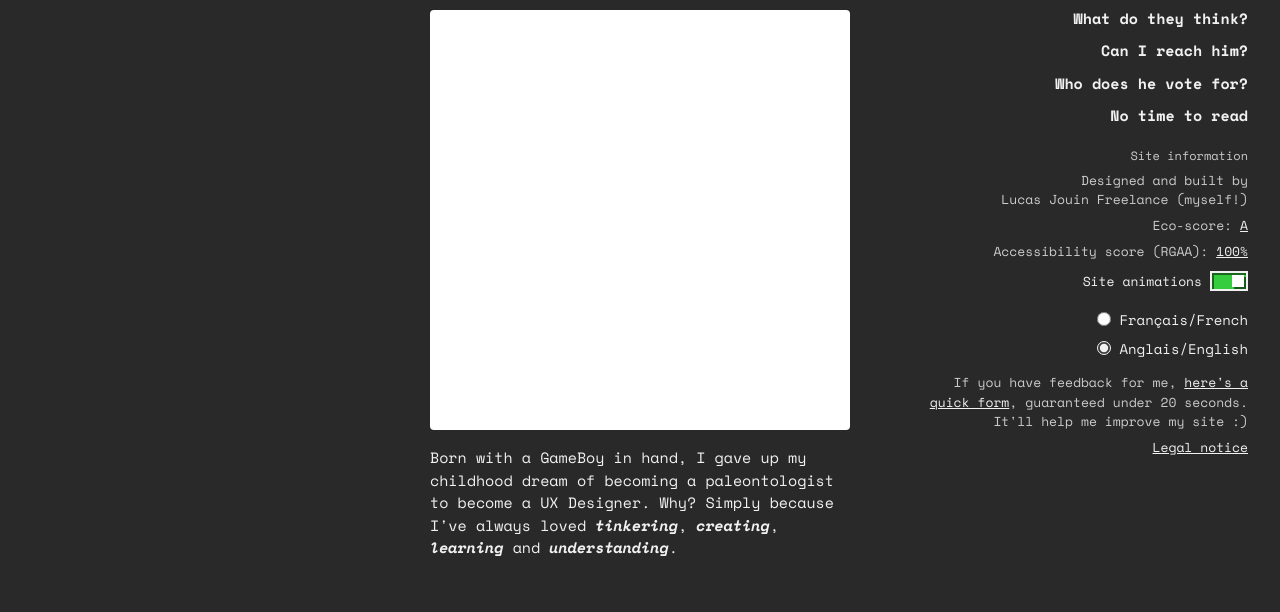
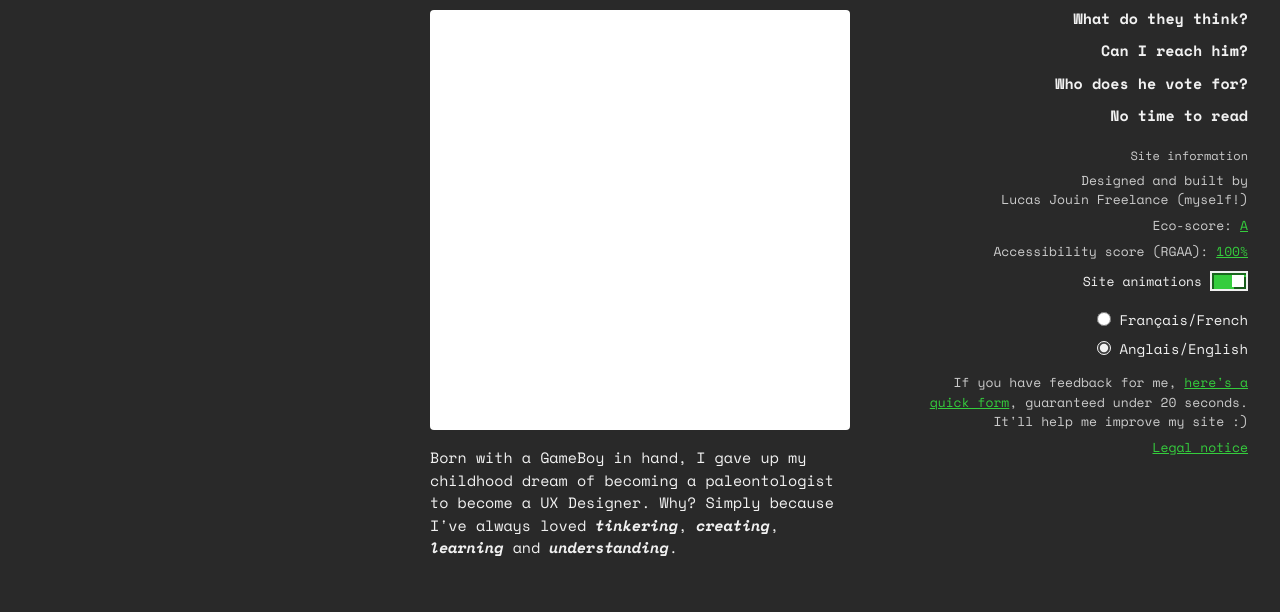
Before and after one commit to LuluFreeDesign/portfolio_lucasjouinfreelance, a plain HTML site: page en/index.html in a window 1280 px wide. Shown: the part 172-784 px from the top of the page. Drawn offline with nearby package versions, Linux system fonts and the light colour scheme.

Commit message:
Corrige la couleur des liens texte du menu latéral
Les liens intégrés aux paragraphes (Éco-score, RGAA, formulaire de
feedback, mentions légales) passaient en blanc à cause de la règle
qui rend les liens du menu latéral blancs pour les faire ressortir.
Cette règle ne devait viser que la nav (side-nav-link), pas ces
liens texte qui doivent garder la couleur d'accent du site.

Co-Authored-By: Claude Sonnet 5 <noreply@anthropic.com>

```diff
--- a/style.css
+++ b/style.css
@@ -557,6 +557,11 @@ a {
   color: var(--color-text);
 }
 
+/* ...except inline text links, which keep the site's usual link color */
+.side-menu .site-info a {
+  color: var(--color-accent);
+}
+
 .lang-select {
   display: flex;
   flex-direction: column;
```
